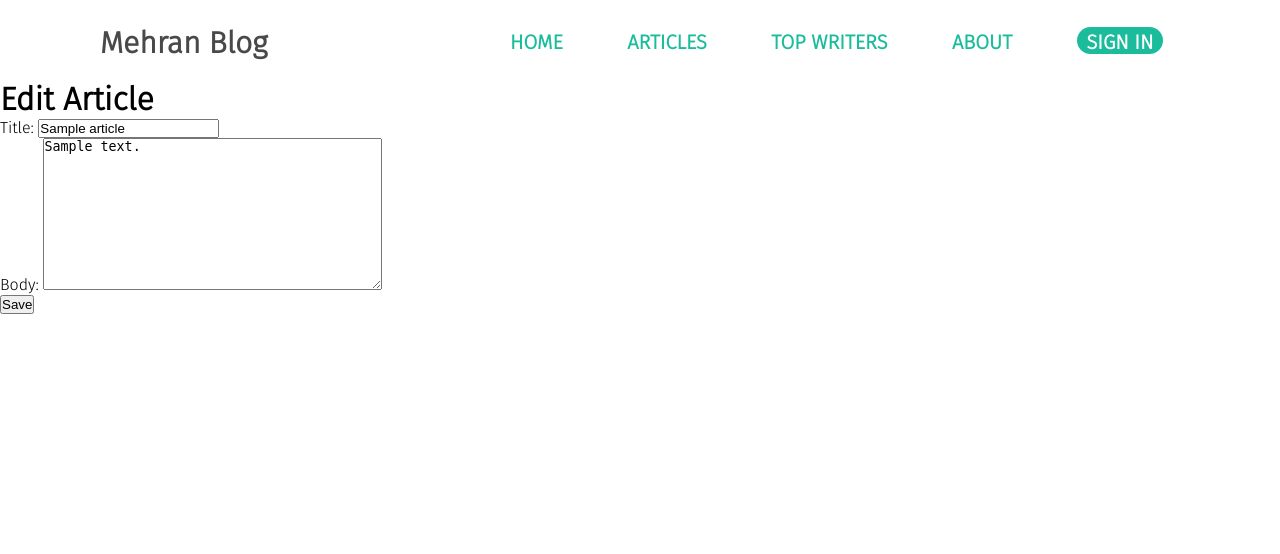
After one commit to Program-radar/blog, a Django app: page /posts/1/edit/ in a window 1280 px wide. The commit adds this page. Shown: the top 554 px of the page. Run offline with Django 3.2, Linux system fonts and the light colour scheme; tables that the repository leaves empty hold one stand-in row (values such as "Sample post").

Commit message:
add edit_post

```diff
--- a/blogging/templates/blogging/article_detail.html
+++ b/blogging/templates/blogging/article_detail.html
@@ -11,6 +11,7 @@
                     <h1 class="title">{{ articles.title }}</h1>
                     <div class="article_body">{{ articles.body }}</div>
                 </div>
+                <a href="{% url 'edit_post' articles.pk %}" style="color: blue;">+ Edit Article</a>
 {% endblock page_content %}
 
 {% block script %}
--- /dev/null
+++ b/blogging/templates/blogging/edit_post.html
@@ -0,0 +1,14 @@
+{% extends 'blogging/base.html' %}
+
+{% block page_static %}
+        <title>Edit Article</title>
+{% endblock page_static %}
+
+{% block page_content %}
+            <h1>Edit Article</h1>
+            <form action="" method="post">
+                {% csrf_token %}
+                {{ form.as_p }}
+                <input type="submit" value="Save">
+            </form>
+{% endblock page_content %}
--- a/blogging/urls.py
+++ b/blogging/urls.py
@@ -1,9 +1,20 @@
 """Blogging App Urls Patterns"""
 from django.urls import path
-from .views import Index, BlogDetailView, BlogCreateView
+from .views import (
+    Index,
+    BlogDetailView,
+    BlogCreateView,
+    BlogUpdateView
+)
 
 urlpatterns = [
+    # homd page
     path('', Index.as_view(), name='index'),
-    path('posts/<int:pk>', BlogDetailView.as_view(), name='article_detail'),
-    path('posts/new', BlogCreateView.as_view(), name='new_post')
+    # article
+    path('posts/<int:pk>/', BlogDetailView.as_view(), name='article_detail'),
+    # new article
+    path('posts/new/', BlogCreateView.as_view(), name='new_post'),
+    # edit article
+    path('posts/<int:pk>/edit/',
+         BlogUpdateView.as_view(), name='edit_post')
 ]
--- a/blogging/views.py
+++ b/blogging/views.py
@@ -1,5 +1,5 @@
 from django.views.generic import ListView, DetailView
-from django.views.generic.edit import CreateView
+from django.views.generic.edit import CreateView, UpdateView
 from .models import Article
 
 context_name = 'articles'
@@ -22,3 +22,10 @@ class BlogCreateView(CreateView):
     context_object_name = context_name
     template_name = 'blogging/new_post.html'
     fields = ['title', 'author', 'body']
+
+
+class BlogUpdateView(UpdateView):
+    model = Article
+    context_object_name = context_name
+    template_name = 'blogging/edit_post.html'
+    fields = ['title', 'body']
```
